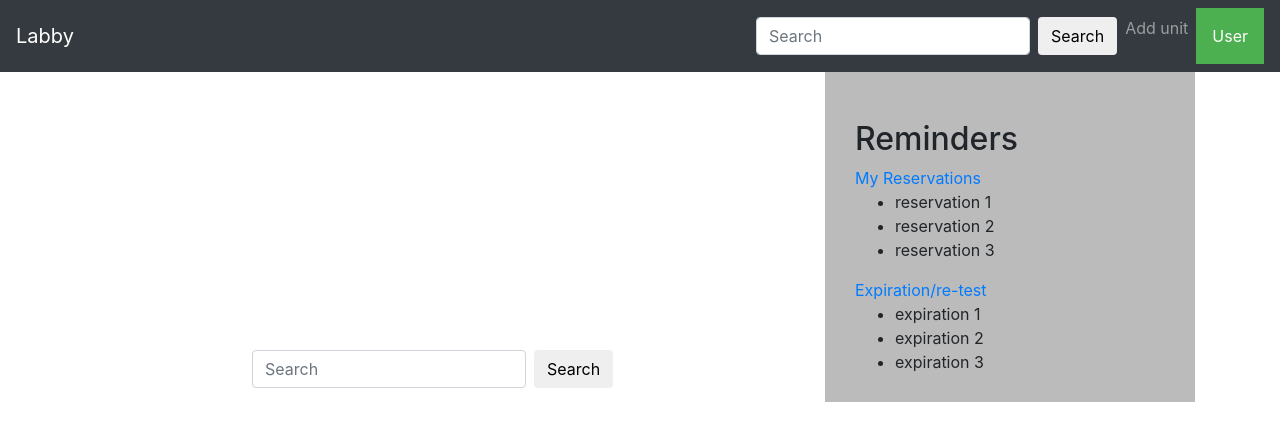
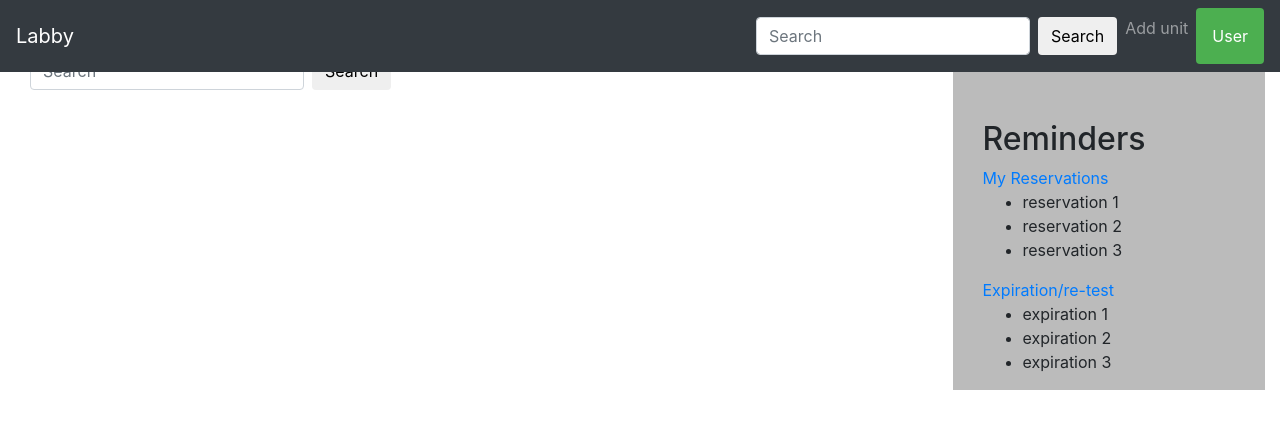
Before and after one commit to CarolinaPB/InfoManagementSystems, a Django app: page /home/ in a window 1280 px wide. Shown: the top 441 px of the page. Run offline with Django 3.2, Linux system fonts and the light colour scheme; the visitor is signed in with stand-in values (Sample User, id 1); some libraries are stand-ins or nearby versions.

Commit message:
working on the layout

```diff
--- a/lims_project/labbyims/templates/labbyims/base.html
+++ b/lims_project/labbyims/templates/labbyims/base.html
@@ -9,24 +9,6 @@
     <!-- Bootstrap CSS -->
     <link rel="stylesheet" href="https://maxcdn.bootstrapcdn.com/bootstrap/4.0.0/css/bootstrap.min.css" integrity="sha384-Gn5384xqQ1aoWXA+058RXPxPg6fy4IWvTNh0E263XmFcJlSAwiGgFAW/dAiS6JXm" crossorigin="anonymous">
     <link rel="stylesheet" type="text/css" href="/static/labbyims/main.css">
-<style>
-/* Create two unequal columns that float next to each other */
-/*.first-column {
-  float: left;
-  width: 80%;
-  padding: 10px;
-}
-.second-column {
-  float: right;
-  width: 20%;
-  padding: 10px;
-}*/
-.center-search {
-  margin: auto;
-  width: 60%;
-  padding: 10px;
-}
-</style>
 
     {% if title %}
         <title>Labby - {{ title }}</title>
@@ -56,7 +38,7 @@
                     </form>
                     <a class="nav-item nav-link" href="#">Add unit</a>
                     <div class="dropdown">
-                        <button class="dropbtn">User</button>
+                        <button class="btn dropbtn my-2 my-sm-0">User</button>
                         <div class="dropdown-content">
                         <a href="#">My Reservations</a>
                         <a href="#">Expiration/re-test</a>
@@ -72,7 +54,7 @@
             </div>
         </nav>
     </header>
-    <div class="container">
+    <div class="container-fluid">
         {% if user.is_authenticated %}
             {% block content %}{% endblock %}
         {% endif %}
--- a/lims_project/labbyims/templates/labbyims/home_afterlogin.html
+++ b/lims_project/labbyims/templates/labbyims/home_afterlogin.html
@@ -4,8 +4,7 @@
 <div class="container-fluid">
     <br><br>
     <div class="row">
-        <div class="first-column col-sm-9 col-lg-8">
-            <br><br><br><br><br><br><br><br><br><br><br><br>
+        <div class="first-column col-sm-9 col-lg-9">
             <form  class="form-inline my-2 my-lg-1 center-search">
               <input
                   class="form-control mr-sm-2"
@@ -16,7 +15,7 @@
               <button class="btn my-2 my-sm-0" type="submit">Search</button>
             </form>
         </div>
-            <div class="second-column col-sm-3 col-lg-4" style="background-color:#bbb;">
+            <div class="second-column col-sm-3 col-lg-3" style="background-color:#bbb;">
                 <div class="container-fluid"
                     <br><br><br><br>
                     <h2>Reminders</h2>
```
